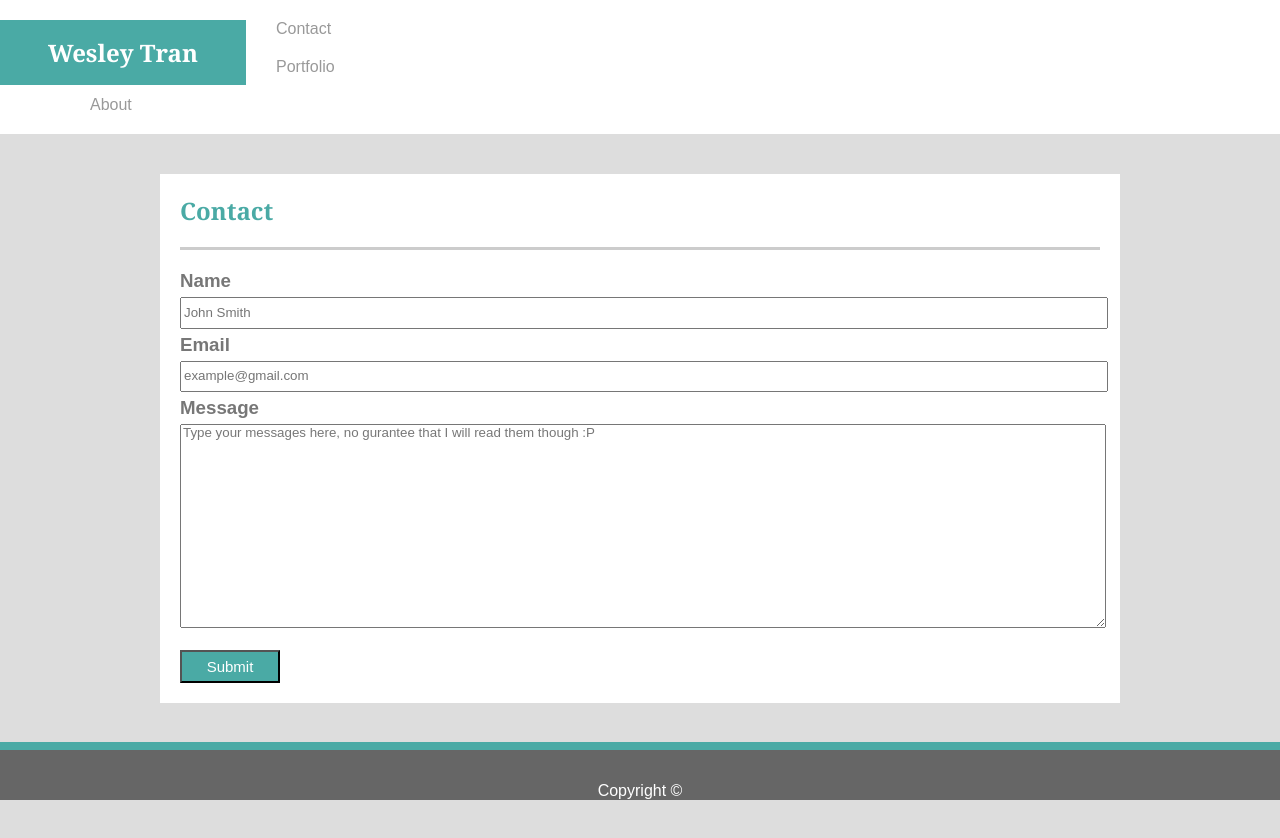
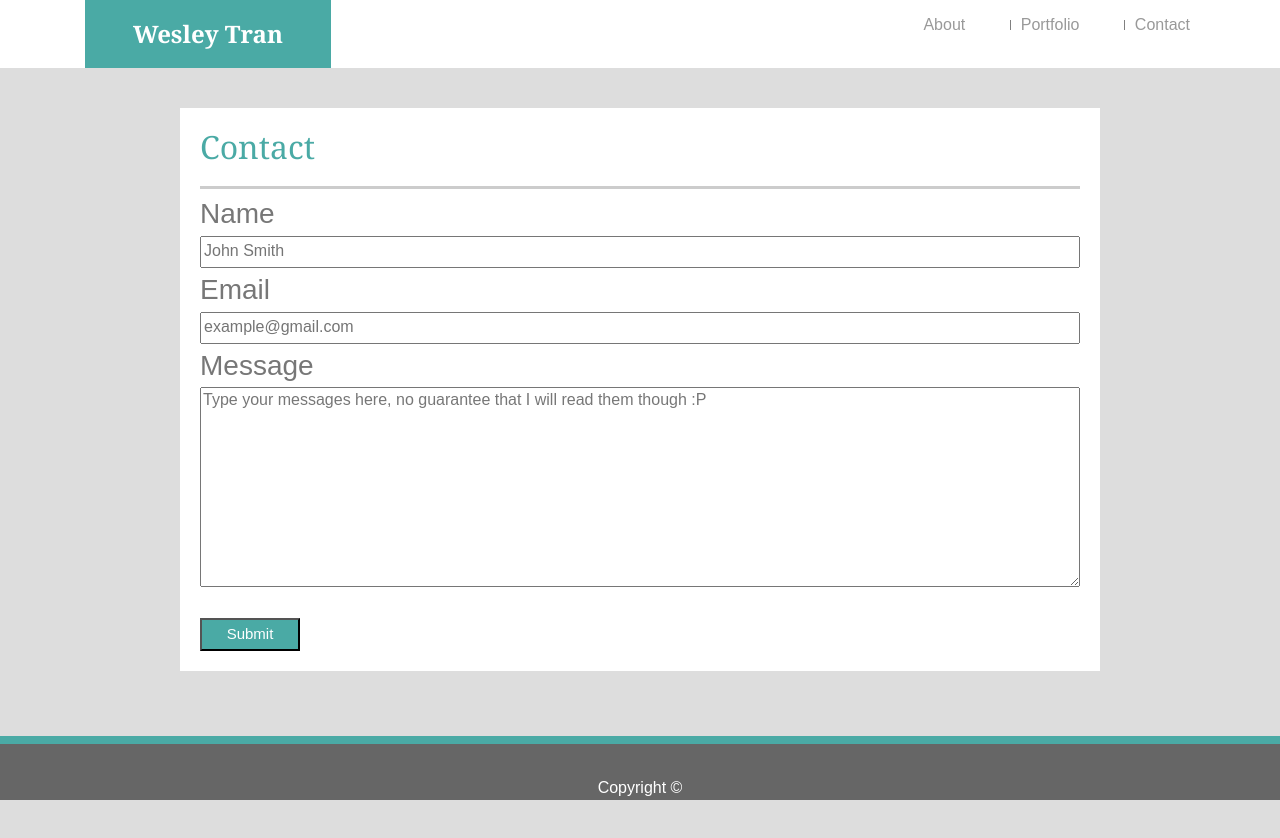
Before and after one commit to WebDevWes/BootstrapPortfolio, a plain HTML site: page contact.html in a window 1280 px wide. Shown: the top 838 px of the page. Drawn offline with nearby package versions, Linux system fonts and the light colour scheme.

Commit message:
finish grid nav

```diff
--- a/assets/css/style.css
+++ b/assets/css/style.css
@@ -7,11 +7,9 @@
 
 a{
     display: inline-block;
-    padding-left: 15px;
-    margin-left: 15px;
-    line-height: 18px;
+    padding-left: 10px;
+    line-height: 10px;
     color: #999;
-    text-decoration: none;
     border-left: 1px solid gray;
 }
 
@@ -76,7 +74,7 @@ body{
     float: left;
     padding-right: 15px;
     border-radius: 50%;
-    max-width: 30%;
+    max-width: 40%;
     height: auto;
 }
 
@@ -105,7 +103,7 @@ footer{
 }
 
 .textInput{
-    width: 920px;
+    width: 100%;
     height: 2em;
 }
 
--- a/contact.html
+++ b/contact.html
@@ -1,18 +1,22 @@
 <!DOCTYPE html>
 <head>
     <title>Wesley Tran</title>
+
+    <link rel="stylesheet" href="https://stackpath.bootstrapcdn.com/bootstrap/4.4.1/css/bootstrap.min.css" integrity="sha384-Vkoo8x4CGsO3+Hhxv8T/Q5PaXtkKtu6ug5TOeNV6gBiFeWPGFN9MuhOf23Q9Ifjh" crossorigin="anonymous">
     <link rel="stylesheet" href="assets/css/style.css">
 </head>
     <body>
-        <div id="navbar">
-            <div id="innernav">
-            <header id="bigName">Wesley Tran</header>
+        <div class="container">
+            <div class="row justify-content-between">
+              <div class="col-md-6">
+                <header id="bigName">Wesley Tran</header>
+              </div>
 
-            <ul>
-                <li id="contact"><a href="contact.html">Contact</a></li>
-                <li id="portfolio"><a href="portfolio.html">Portfolio</a></li>
-                <li id="about"><a href="index.html">About</a></li>
-            </ul>
+              <div class=navi class="col-md-6">
+                <a id="about" href="index.html">About</a>
+                <a id="portfolio" href="portfolio.html">Portfolio</a>
+                <a id="contact" href="contact.html">Contact</a>
+              </div>
             </div>
         </div>
 
@@ -26,7 +30,7 @@
                 <h3 class=inputLabel>Email</h3>
                     <input type=text class=textInput placeholder="example@gmail.com">
                 <h3 class=inputLabel>Message</h3>
-                    <textarea class=messageInput>Type your messages here, no gurantee that I will read them though :P</textarea>
+                    <textarea class=messageInput>Type your messages here, no guarantee that I will read them though :P</textarea>
             </br>
             </br>
                 <button class="submitBtn">Submit</button>
@@ -35,5 +39,9 @@
 
         <footer>Copyright &#169;</footer>
 
+        <script src="https://code.jquery.com/jquery-3.4.1.slim.min.js" integrity="sha384-J6qa4849blE2+poT4WnyKhv5vZF5SrPo0iEjwBvKU7imGFAV0wwj1yYfoRSJoZ+n" crossorigin="anonymous"></script>
+        <script src="https://cdn.jsdelivr.net/npm/popper.js@1.16.0/dist/umd/popper.min.js" integrity="sha384-Q6E9RHvbIyZFJoft+2mJbHaEWldlvI9IOYy5n3zV9zzTtmI3UksdQRVvoxMfooAo" crossorigin="anonymous"></script>
+        <script src="https://stackpath.bootstrapcdn.com/bootstrap/4.4.1/js/bootstrap.min.js" integrity="sha384-wfSDF2E50Y2D1uUdj0O3uMBJnjuUD4Ih7YwaYd1iqfktj0Uod8GCExl3Og8ifwB6" crossorigin="anonymous"></script>
+
     </body>
 </html>
```
Also changed, not shown: Portfolio.html (+16 -8 lines), index.html (+9 -11 lines).
